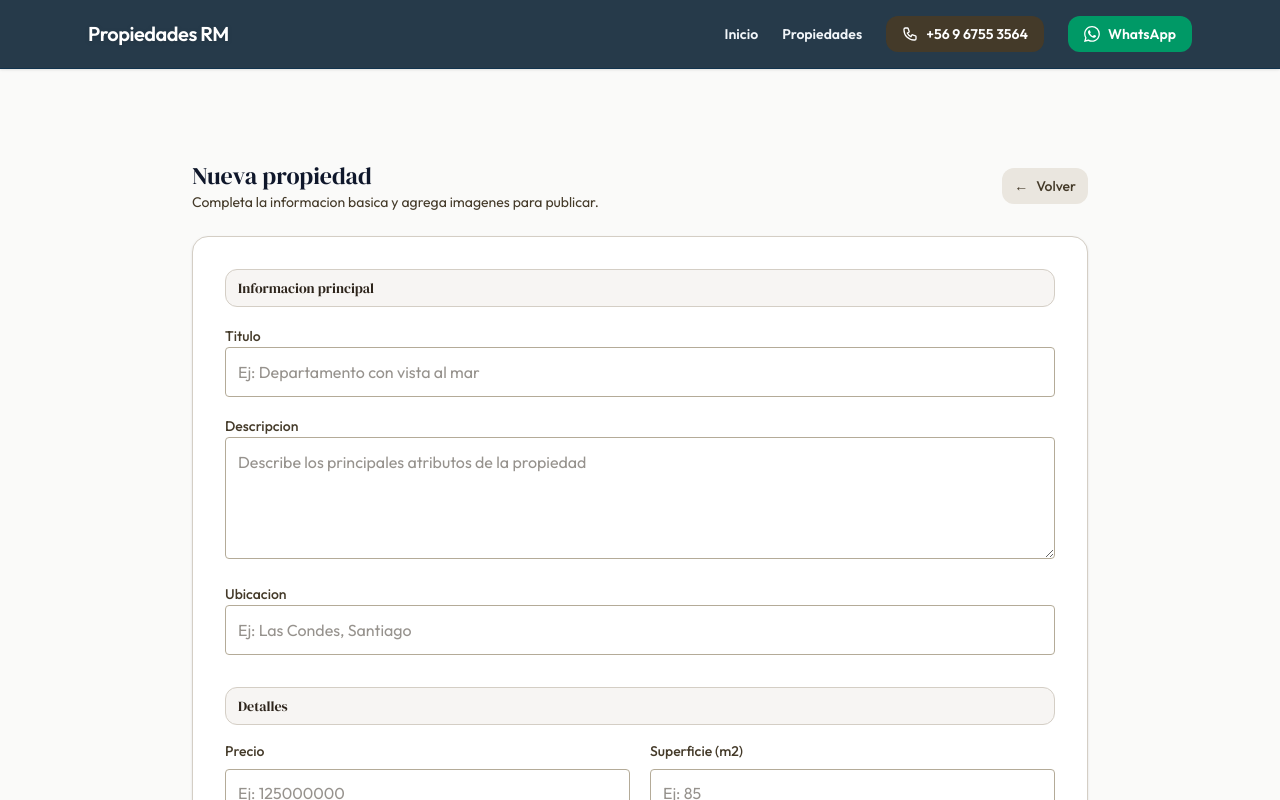
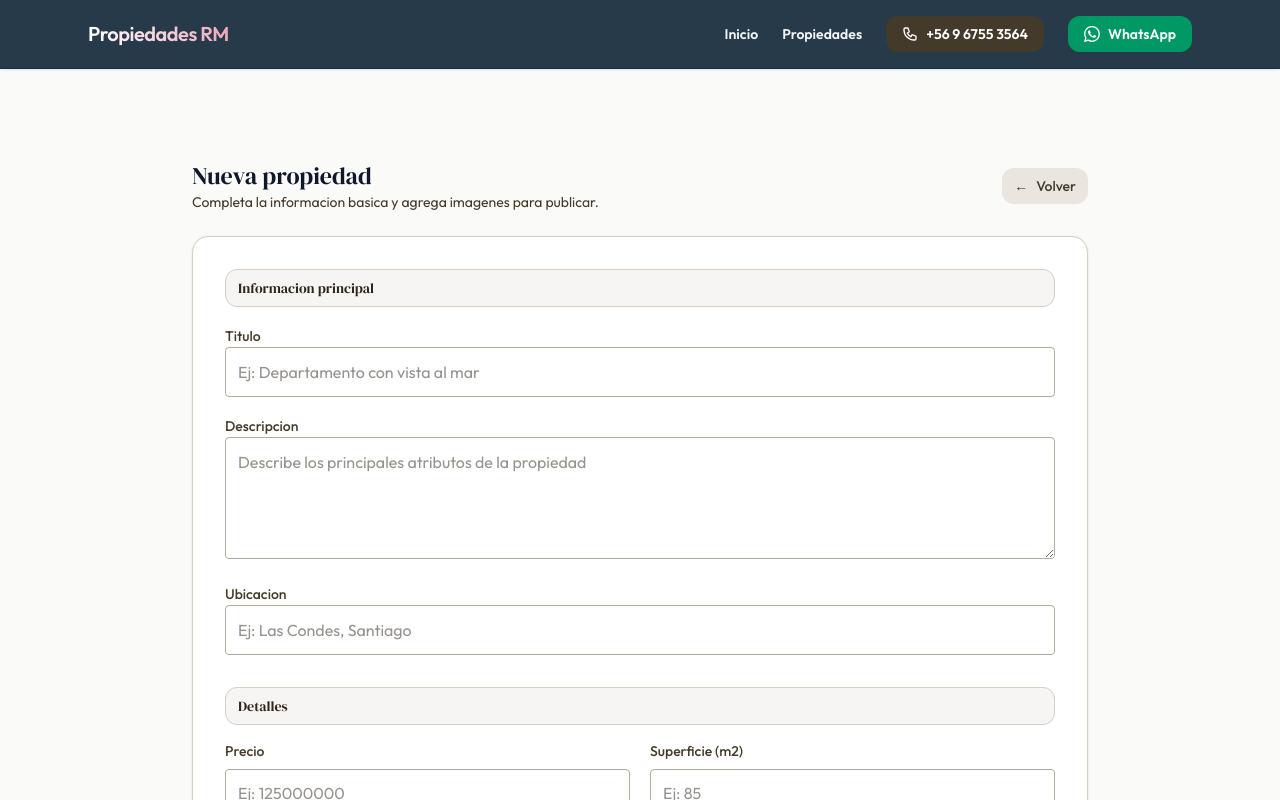
Before and after one commit to dariovm96/propiedades-rm, a Next.js app: page /admin/propiedades/nueva in a window 1280 px wide. Shown: the top 800 px of the page. Built offline with nearby package versions, Linux system fonts and the light colour scheme; no server answers.

Commit message:
visual upgrades

```diff
--- a/src/app/globals.css
+++ b/src/app/globals.css
@@ -275,6 +275,12 @@
     --accent-800: #eaddd7;
     --accent-900: #f2e8e5;
 
+    /* Brand client dark — ligeramente más saturado para contraste en fondos oscuros */
+    --brand-client-400: #d4849a;
+    --brand-client-500: #bf6a82;
+    --brand-client-600: #a3526a;
+    --brand-client-700: #874357;
+
     /* Shadows dark - slightly lighter */
     --shadow-xs: 0 1px 2px rgba(0, 0, 0, 0.2);
     --shadow-sm: 0 1px 3px rgba(0, 0, 0, 0.25), 0 1px 2px rgba(0, 0, 0, 0.15);
--- a/src/app/page.tsx
+++ b/src/app/page.tsx
@@ -126,7 +126,7 @@ export default async function Home() {
                   <div className="flex flex-col gap-3 sm:flex-row sm:justify-center md:justify-start">
                     <Link
                       href="/propiedades"
-                      className="inline-flex min-h-12 w-full items-center justify-center rounded-xl bg-white px-5 py-3 text-sm font-semibold text-neutral-900 shadow-lg transition hover:bg-neutral-100 hover:shadow-xl btn-press sm:w-auto"
+                      className="inline-flex min-h-12 w-full items-center justify-center rounded-xl bg-brand-700 px-5 py-3 text-sm font-semibold text-white shadow-lg transition hover:bg-brand-800 hover:shadow-xl dark:bg-[#443a29] dark:hover:bg-[#372e23] btn-press sm:w-auto"
                     >
                       Ver propiedades
                     </Link>
--- a/src/app/propiedades/[slug]/page.tsx
+++ b/src/app/propiedades/[slug]/page.tsx
@@ -144,7 +144,7 @@ return (
                         label="Llamar ahora"
                         desktopLabel={contactPhoneDisplay}
                         aria-label={`Llamar al ${contactPhoneDisplay}`}
-                        className="flex-1 min-h-12 rounded-xl bg-neutral-900 px-4 py-3 text-sm font-medium text-white shadow-lg transition hover:bg-neutral-800 hover:shadow-xl btn-press sm:text-base"
+                        className="flex-1 min-h-12 rounded-xl bg-brand-700 px-4 py-3 text-sm font-medium text-white shadow-lg transition hover:bg-brand-800 hover:shadow-xl dark:bg-[#443a29] dark:hover:bg-[#372e23] btn-press sm:text-base"
                         iconClassName="h-4 w-4"
                     />
 
--- a/src/components/ContactActionButton.tsx
+++ b/src/components/ContactActionButton.tsx
@@ -16,7 +16,7 @@ const baseClasses =
   "inline-flex items-center justify-center gap-2 transition focus-visible:outline-none focus-visible:ring-2 focus-visible:ring-offset-2"
 
 const variantClasses: Record<ContactVariant, string> = {
-  phone: "bg-brand-700 text-white hover:bg-brand-800 focus-visible:ring-brand-500",
+  phone: "bg-brand-700 text-white hover:bg-brand-800 dark:bg-[#443a29] dark:hover:bg-[#372e23] focus-visible:ring-brand-500",
   whatsapp: "bg-emerald-600 text-white hover:bg-emerald-700 focus-visible:ring-emerald-500",
 }
 
--- a/src/components/Header.tsx
+++ b/src/components/Header.tsx
@@ -59,8 +59,8 @@ export default function Header() {
     : "border-b border-[#10324D] bg-[#081F32]/92 shadow-sm backdrop-blur supports-[backdrop-filter]:bg-[#081F32]/88 max-md:dark:border-border-subtle max-md:dark:bg-surface-1/95 max-md:dark:supports-[backdrop-filter]:bg-surface-1/85"
 
   const logoClasses = isTransparent
-    ? "text-white drop-shadow-sm"
-    : "text-white drop-shadow-sm"
+    ? "bg-gradient-to-r from-white to-brand-client-300 bg-clip-text text-transparent"
+    : "bg-gradient-to-r from-white to-brand-client-300 bg-clip-text text-transparent"
 
   const menuButtonClasses = isTransparent
     ? "md:hidden rounded-lg p-2 text-white transition hover:bg-white/15"
```
